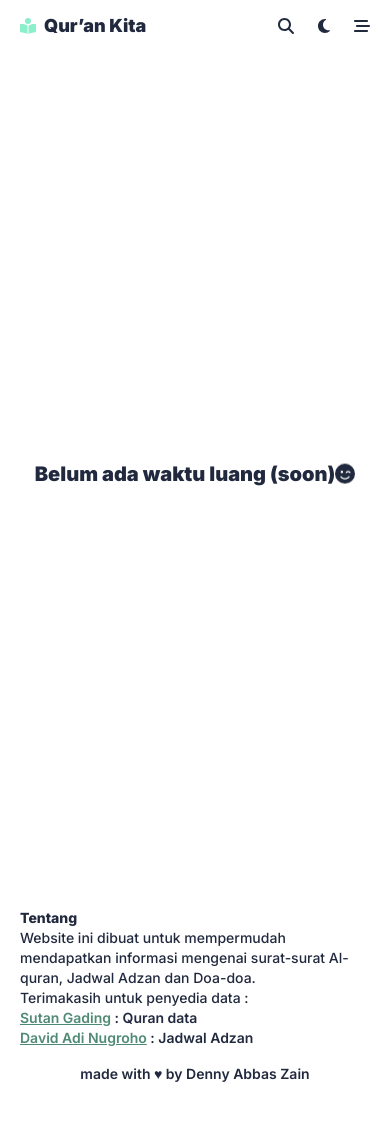
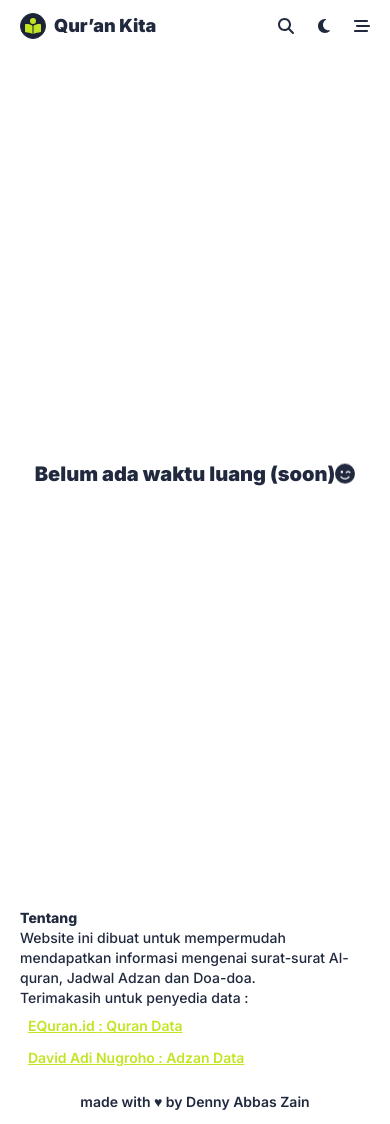
Before and after one commit to dennyzain/qurankita, a Next.js app: page /azan in a window 390 px wide. Before the commit the page ends 1096 px from the top, so only its background shows below. Built offline with nearby package versions, Linux system fonts and the light colour scheme; a web font is replaced by a local one.

Commit message:
style & refactor change the color theme

```diff
--- a/src/components/molecules/AyahSurah.tsx
+++ b/src/components/molecules/AyahSurah.tsx
@@ -21,7 +21,7 @@ const AyahSurah: React.FC<AyahSurahProps> = ({
       <h3 className="font-bold font-scheherazade text-3xl text-right mb-6 mt-4 leading-[65px]">
         {arabText}
       </h3>
-      <p className="font-inter font-medium p-1 bg-[#71ecbfd2] text-black dark:bg-[#387c63e3] dark:text-white">{translation}</p>
+      <p className="font-inter font-semibold p-2 bg-third text-secondary rounded-xl dark:text-fourth">{translation}</p>
     </div>
   </section>
 );
--- a/src/components/organisms/Footer.tsx
+++ b/src/components/organisms/Footer.tsx
@@ -1,6 +1,11 @@
 import React from 'react';
 
-const Footer: React.FC = () => (
+const Footer: React.FC = () => {
+  const providerApi = [
+    { name: 'EQuran.id', link: 'https://equran.id/apidev', context: 'Quran Data' },
+    { name: 'David Adi Nugroho', link: 'https://github.com/lakuapik', context: 'Adzan Data' },
+  ];
+  return (
     <footer>
       <div className="px-5 py-3 text-sm text-left">
         <h1 className="font-inter font-extrabold">Tentang</h1>
@@ -10,21 +15,21 @@ const Footer: React.FC = () => (
           <br />
           Terimakasih untuk penyedia data :
         </p>
-      <p className="font-inter font-semibold block">
-        <a href="https://github.com/gadingnst" target="_blank" rel="noreferrer" className="underline text-[#387c63e3] dark:text-[#71ecbfd5]">Sutan Gading</a>
+        {providerApi.map((item) => (
+          <p key={item.name} className="font-inter font-semibold block underline text-third m-1 p-1 rounded-lg">
+            <a href={item.link} target="_blank" rel="noreferrer" className="underline text-third">{item.name}</a>
             {' '}
-        : Quran data
+            :
+            {' '}
+            {item.context}
           </p>
-      <p className="font-inter font-semibold block">
-        <a href="https://github.com/lakuapik" target="_blank" rel="noreferrer" className="underline text-[#387c63e3] dark:text-[#71ecbfd5]">David Adi Nugroho</a>
-        {' '}
-        : Jadwal Adzan
-      </p>
+        ))}
         <p className="text-center font-inter font-semibold pt-4 lg:text-xs">
           made with &hearts; by Denny Abbas Zain
         </p>
       </div>
     </footer>
   );
+};
 
 export default Footer;
--- a/src/components/organisms/Header.tsx
+++ b/src/components/organisms/Header.tsx
@@ -29,7 +29,7 @@ const Header: React.FC = () => {
         <div className="flex">
           <FontAwesomeIcon
             icon={faBookOpenReader}
-            className="self-center text-[#71ecbfd2] dark:text-[#387c63e3]"
+            className="self-center transition-all duration-500 text-third bg-fourth p-1 rounded-full dark:text-secondary dark:bg-third border border-secondary"
           />
           <h1 className="font-black font-inter text-lg pl-2">Qur’an Kita</h1>
         </div>
--- a/src/components/organisms/ListSurah.tsx
+++ b/src/components/organisms/ListSurah.tsx
@@ -9,11 +9,11 @@ interface ListSurahProps {
 const ListSurah: React.FC<ListSurahProps> = ({ data }) => (
   <section>
     <div className="p-5">
-      <h3 className="font-bold font-inter text-lg">Daftar Surat Qur’an</h3>
+      <h3 className="font-extrabold font-inter text-lg">Daftar Surat Qur’an</h3>
       <ul>
         {data.map((surah) => (
           <Link key={surah.nomor} href={`surah/${surah.nomor}`}>
-            <li className="px-4 py-1 my-2 border border-black bg-[#71ecbfd2] text-black font-inter font-medium cursor-pointer dark:bg-[#387c63e3] dark:text-white hover:scale-105 hover:bg-[#62bd9cd2] hover:dark:bg-[#469e7ee3] transition-all duration-200">
+            <li className="px-3 py-1 my-2 border-2 border-fourth rounded-xl bg-third text-black font-inter font-bold cursor-pointer dark:text-secondary hover:scale-105 transition-all duration-200">
               {`${surah.nomor}.`}
               {' '}
               {surah.nama_latin}
--- a/src/styles/globals.css
+++ b/src/styles/globals.css
@@ -4,7 +4,7 @@
 @tailwind utilities;
 
 .layout{
-  @apply md:px-8 lg:px-10 xl:px-64 transition-all duration-500 bg-primary text-secondary dark:bg-dark-primary dark:text-dark-secondary
+  @apply md:px-8 lg:px-10 xl:px-64 transition-all duration-500 bg-primary text-secondary dark:bg-fourth dark:text-dark-secondary
 }
 
 .hover-item{
```
Lines whose indentation alone changed are shown as unchanged.
